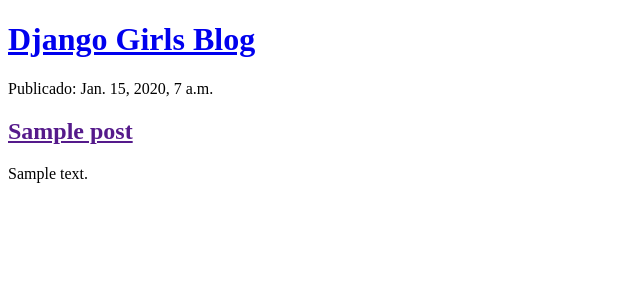
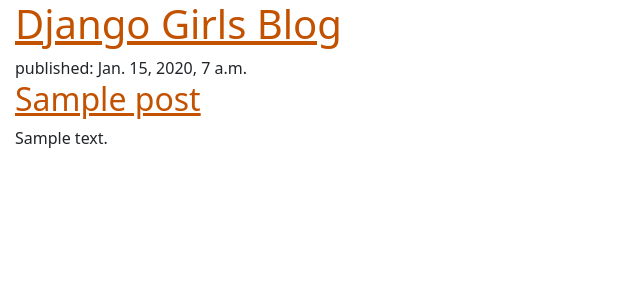
Before and after one commit to arthurvrs/my-first-blog, a Django app: page / in a window 1280 px wide. Shown: the top 300 px of the page, without its empty margins (0-640 px from the left). Run offline with Django 3.2, Linux system fonts and the light colour scheme; tables that the repository leaves empty hold one stand-in row (values such as "Sample post").

Commit message:
Mudanças no HTML e adição do CSS

```diff
--- /dev/null
+++ b/blog/static/css/blog.css
@@ -0,0 +1,8 @@
+h1 a,
+h2 a {
+    color: #C25100
+}
+
+body {
+    padding-left: 15px;
+}
--- a/blog/templates/blog/post_list.html
+++ b/blog/templates/blog/post_list.html
@@ -1,8 +1,14 @@
+{% load static %}
 <!DOCTYPE html>
 <html>
 
 <head>
     <title>Django Girls blog</title>
+    <link rel="stylesheet" href="https://cdn.jsdelivr.net/npm/bootstrap@5.1.3/dist/css/bootstrap.min.css"
+        integrity="sha384-1BmE4kWBq78iYhFldvKuhfTAU6auU8tT94WrHftjDbrCEXSU1oBoqyl2QvZ6jIW3" crossorigin="anonymous">
+    <link href="//fonts.googleapis.com/css?family=Lobster&subset=latin,latin-ext" rel="stylesheet" type="text/css">
+    <link rel="stylesheet" href="{% static 'css/blog.css' %}">
+
 </head>
 
 <body>
@@ -12,12 +18,11 @@
 
     {% for post in posts %}
     <article>
-        <time>Publicado: {{ post.published_date }} </time>
-        <h2><a href=""> {{ post.title }} </a></h2>
-        <p> {{ post.text|linebreaksbr }} </p>
+        <time>published: {{ post.published_date }}</time>
+        <h2><a href="">{{ post.title }}</a></h2>
+        <p>{{ post.text|linebreaksbr }}</p>
     </article>
     {% endfor %}
-
 </body>
 
 </html>
```
